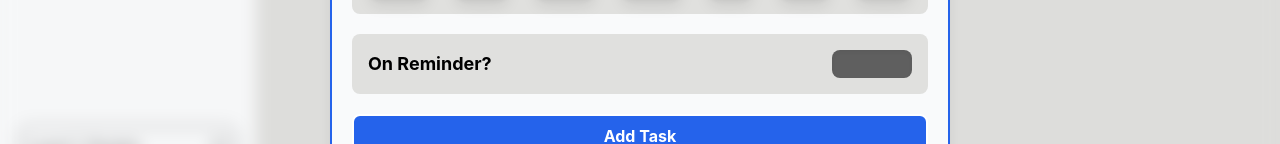
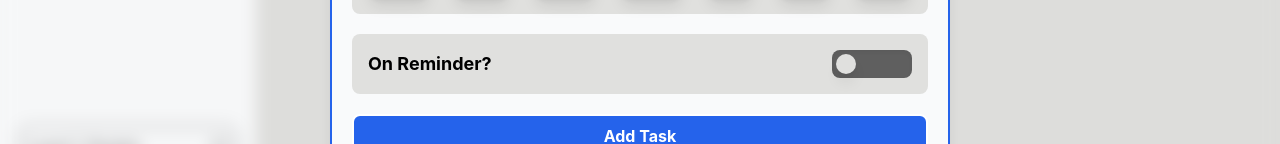
Before and after one commit to theinternetfae/Construction-site, a React (Vite) app: page /test/home in a window 1280 px wide. Both pictures are taken after a click on the icon 1230 px from the left and 59 px from the top of the page. Shown: the part 512-656 px from the top of the page. Built offline with nearby package versions, Linux system fonts and the light colour scheme.

Commit message:
Reminder toggle animation

```diff
--- a/src/index.css
+++ b/src/index.css
@@ -600,7 +600,11 @@ body {
         }
 
         .reminder-toggle {
-          @apply w-20 rounded-lg bg-[#5F5F5F] inset-shadow-sm;
+          @apply w-20 rounded-lg bg-[#5F5F5F] inset-shadow-sm flex items-center p-1 cursor-pointer;
+
+          .reminder-toggle-slider {
+            @apply h-full w-5 rounded-full bg-[#E0E0DE] shadow-lg transition duration-500 ease-in-out;
+          }
         }
       }
 
--- a/src/utilities jsx/TaskEditor.jsx
+++ b/src/utilities jsx/TaskEditor.jsx
@@ -25,7 +25,8 @@ function TaskEditor({exit}) {
             emoji,
             name,
             color,
-            days
+            days,
+            reminder
         }
 
         console.log(task);
@@ -239,8 +240,8 @@ function TaskEditor({exit}) {
 
                 <section className="reminder-section">
                     <p>On Reminder?</p>
-                    <div className="reminder-toggle">
-                        <div className="reminder-toggle-slider"></div>
+                    <div className="reminder-toggle" onClick={() => setReminder(!reminder)} >
+                        <div className={`reminder-toggle-slider ${reminder ? "translate-x-13" : ""}`}></div>
                     </div>
                 </section>
 
```
